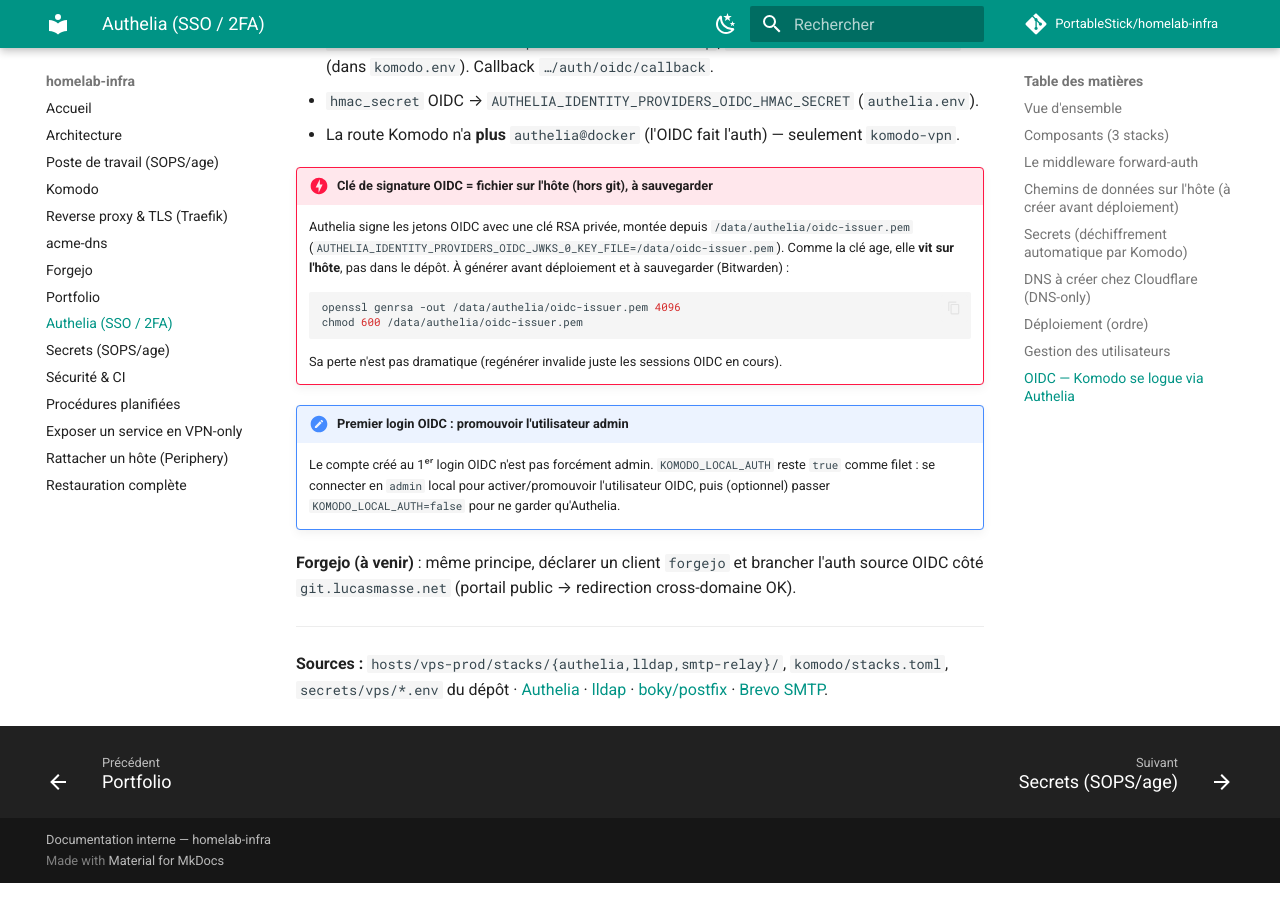
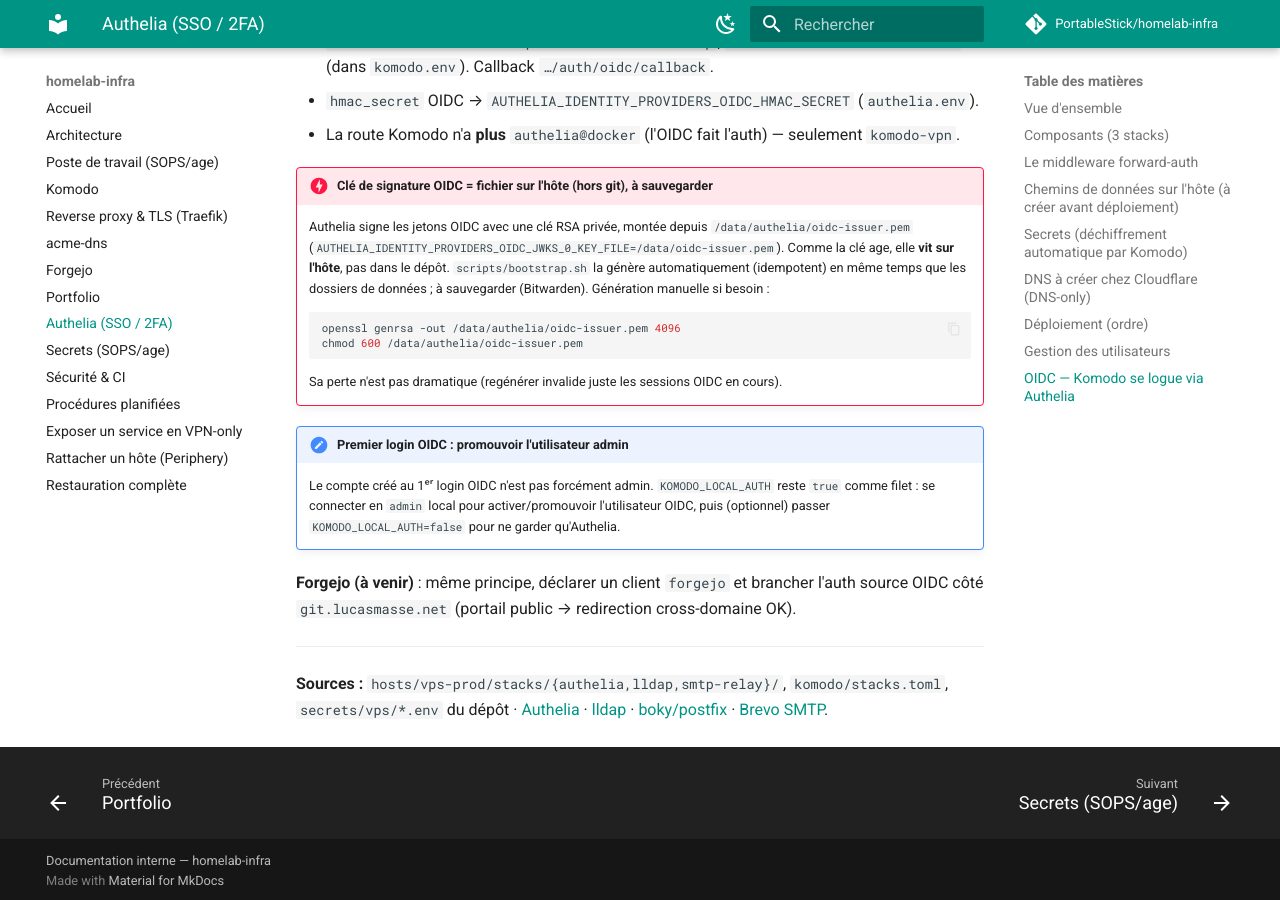
Before and after one commit to PortableStick/homelab-infra, an MkDocs documentation site: the page built from docs/authelia.md, in a window 1280 px wide and 900 px high, scrolled down 4658 px. Built offline with MkDocs 1.6.1 and Material for MkDocs 9.7.7, drawn with Linux system fonts in a browser that asks for light colours; comment, search, counter and statistics services are not loaded.

Commit message:
chore(bootstrap): genere la cle de signature OIDC + dossiers data auth
bootstrap.sh cree /data/authelia /data/lldap et genere oidc-issuer.pem
(idempotent) pour que le deploiement OIDC reste reproductible en GitOps.

````diff
--- a/docs/authelia.md
+++ b/docs/authelia.md
@@ -165,7 +165,8 @@
 !!! danger "Clé de signature OIDC = fichier sur l'hôte (hors git), à sauvegarder"
     Authelia signe les jetons OIDC avec une clé RSA privée, montée depuis `/data/authelia/oidc-issuer.pem`
     (`AUTHELIA_IDENTITY_PROVIDERS_OIDC_JWKS_0_KEY_FILE=/data/oidc-issuer.pem`). Comme la clé age, elle
-    **vit sur l'hôte**, pas dans le dépôt. À générer avant déploiement et à sauvegarder (Bitwarden) :
+    **vit sur l'hôte**, pas dans le dépôt. `scripts/bootstrap.sh` la génère automatiquement (idempotent)
+    en même temps que les dossiers de données ; à sauvegarder (Bitwarden). Génération manuelle si besoin :
 
     ```bash
     openssl genrsa -out /data/authelia/oidc-issuer.pem 4096
````
Also changed, not shown: 1 other file.
